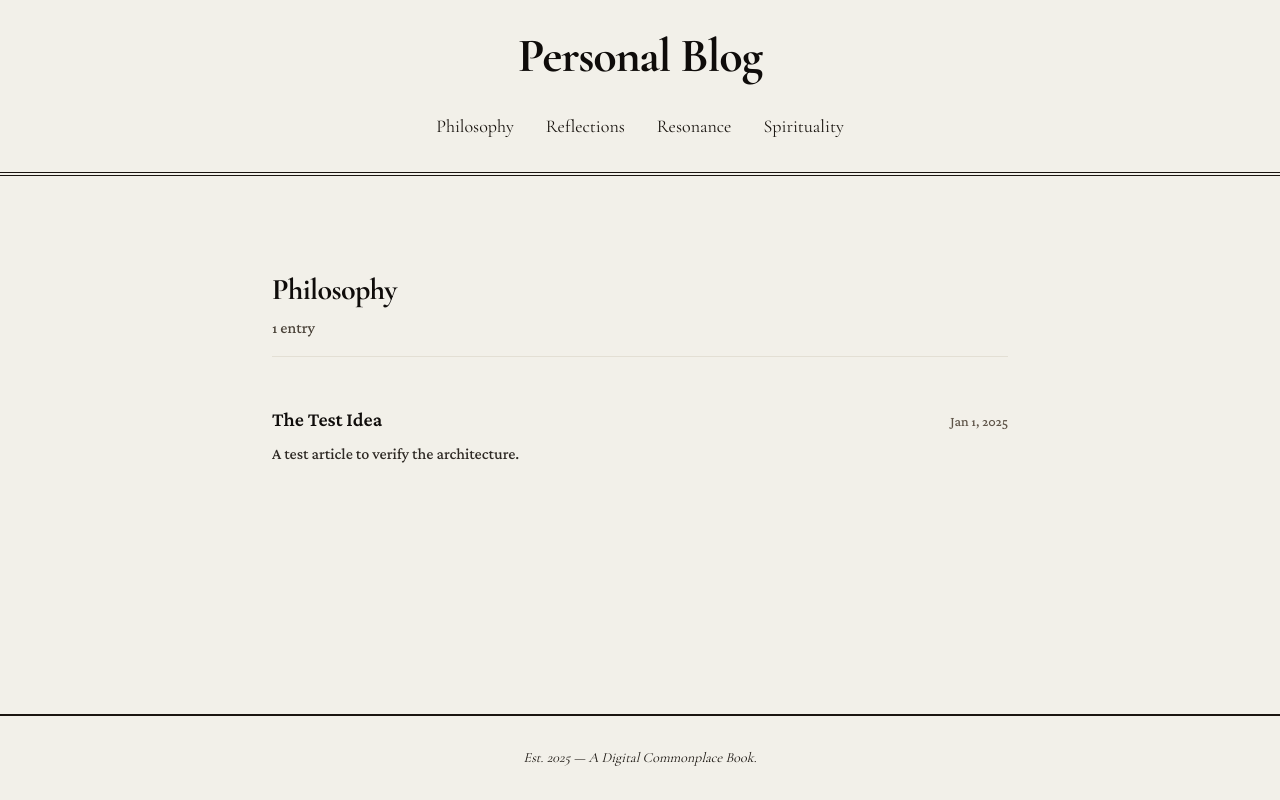
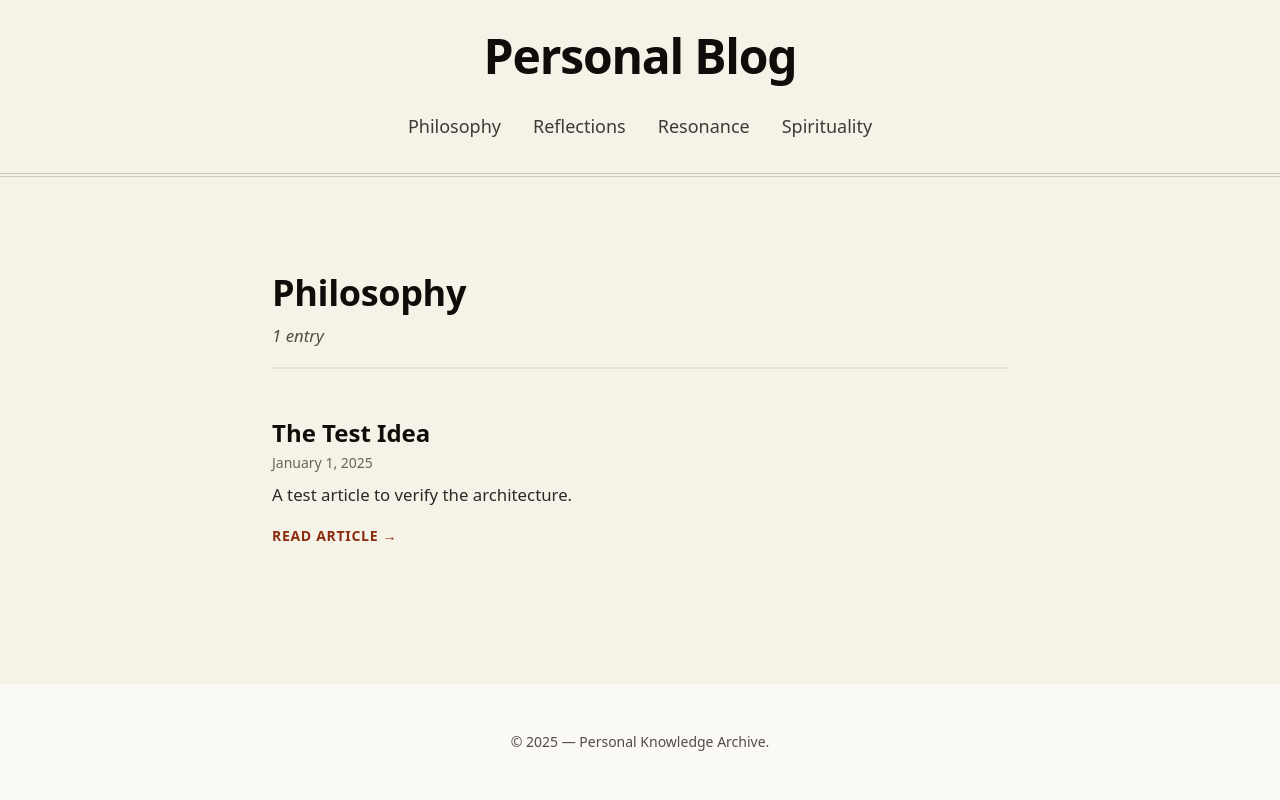
Before and after one commit to ZenAesthete/personal-blog, a Next.js app: page /philosophy in a window 1280 px wide. Built offline with nearby package versions, Linux system fonts and the light colour scheme.

Commit message:
Readability Improvements, font change-old theme

```diff
--- a/app/[category]/page.tsx
+++ b/app/[category]/page.tsx
@@ -9,23 +9,14 @@ interface CategoryPageProps {
   }>;
 }
 
-/**
- * 1. STATIC GENERATION
- */
 export function generateStaticParams() {
   return CATEGORIES.map((category) => ({
     category: category,
   }));
 }
 
-/**
- * 2. METADATA (FIXED)
- * 'params' is a Promise here too. We must await it.
- */
 export async function generateMetadata({ params }: CategoryPageProps) {
   const { category } = await params;
-
-  // Capitalize first letter for the title
   const title = category.charAt(0).toUpperCase() + category.slice(1);
   return {
     title: `${title} | Personal Blog`,
@@ -35,7 +26,6 @@ export async function generateMetadata({ params }: CategoryPageProps) {
 export default async function CategoryPage({ params }: CategoryPageProps) {
   const { category } = await params;
 
-  // 3. VALIDATION
   if (!CATEGORIES.includes(category as any)) {
     notFound();
   }
@@ -44,37 +34,50 @@ export default async function CategoryPage({ params }: CategoryPageProps) {
 
   return (
     <main className="container mx-auto px-4 py-12 max-w-3xl">
-      <header className="mb-12 border-b pb-4 border-gray-200 dark:border-gray-800">
-        <h1 className="text-3xl font-bold capitalize tracking-tight">
+      <header className="mb-12 border-b-2 border-gray-200 pb-4">
+        <h1 className="text-4xl font-serif font-bold capitalize text-gray-900">
           {category}
         </h1>
-        <p className="text-gray-500 mt-2">
+        <p className="text-gray-500 mt-2 font-serif italic">
           {articles.length} {articles.length === 1 ? 'entry' : 'entries'}
         </p>
       </header>
 
-      <div className="space-y-10">
+      <div className="space-y-12">
         {articles.map((article) => (
-          <article key={article.slug} className="group relative">
-            <div className="flex flex-col sm:flex-row sm:items-baseline sm:justify-between">
-                <Link
+          <article key={article.slug} className="group relative block">
+            {/*
+               LINK CONTAINER
+               We wrap the whole block in the link for better UX,
+               but we keep the semantic structure.
+            */}
+            <div className="flex flex-col mb-2">
+               <Link
                   href={`/${category}/${article.slug}`}
-                  className="text-xl font-semibold text-gray-900 dark:text-gray-100 group-hover:text-blue-600 transition-colors"
+                  className="text-2xl font-serif font-bold text-gray-900 group-hover:text-accent transition-colors"
                 >
-                  <span className="absolute inset-0" />
                   {article.title}
                 </Link>
 
-                <time className="text-sm text-gray-400 shrink-0 sm:ml-4">
-                  {format(new Date(article.date), "MMM d, yyyy")}
+                <time className="text-sm text-gray-400 mt-1 font-sans">
+                  {format(new Date(article.date), "MMMM d, yyyy")}
                 </time>
             </div>
 
             {article.description && (
-              <p className="mt-2 text-gray-600 dark:text-gray-400 leading-relaxed">
+              <p className="text-gray-700 leading-relaxed font-sans">
                 {article.description}
               </p>
             )}
+
+            <div className="mt-3">
+               <Link
+                  href={`/${category}/${article.slug}`}
+                  className="text-sm font-bold text-accent uppercase tracking-wider hover:underline"
+                >
+                  Read Article →
+                </Link>
+            </div>
           </article>
         ))}
 
--- a/app/components/Nav.tsx
+++ b/app/components/Nav.tsx
@@ -3,25 +3,24 @@ import { CATEGORIES } from "@/lib/content";
 
 export default function Nav() {
   return (
-    // Double border creates a "classical" separator look
-    <nav className="border-b-4 border-double border-sepia/20 py-8 mb-12">
+    <nav className="border-b-4 border-double border-gray-300 py-8 mb-12">
       <div className="container mx-auto px-4 flex flex-col items-center justify-center gap-6">
 
-        {/* Logo - Large, Centered, Fancy Serif */}
+        {/* Logo */}
         <Link
           href="/"
-          className="text-4xl md:text-5xl font-bold font-serif tracking-tight text-gray-900 hover:text-rust transition-colors decoration-clone"
+          className="text-5xl font-bold font-serif tracking-tight text-gray-900 hover:text-accent transition-colors"
         >
           Personal Blog
         </Link>
 
-        {/* Categories - Elegant serif links with italic hover */}
+        {/* Categories */}
         <ul className="flex flex-wrap justify-center gap-x-8 gap-y-2 mt-2">
           {CATEGORIES.map((category) => (
             <li key={category}>
               <Link
                 href={`/${category}`}
-                className="text-lg text-sepia hover:text-rust hover:italic transition-all duration-300 capitalize font-serif"
+                className="text-lg font-serif font-medium text-gray-600 hover:text-accent hover:italic transition-all duration-300 capitalize"
               >
                 {category}
               </Link>
--- a/app/globals.css
+++ b/app/globals.css
@@ -3,7 +3,7 @@
 
 /*
    ==========================================================================
-   THEME CONFIGURATION (High Contrast Parchment)
+   THEME CONFIGURATION: "Readable Antiquity"
    ==========================================================================
 */
 @theme {
@@ -12,51 +12,47 @@
   --font-serif: var(--font-cormorant);
 
   /*
-     CORE PALETTE
-     Paper: Warm Beige
-     Ink: Almost Black (Not pure black, softer on eyes)
-     Rust: Accent color
+     PALETTE OVERHAUL
+
+     Paper: #F5F2E8 (A slightly creamier, solid beige)
+     Ink:   #1C1917 (Warm Black - High Contrast)
+     Accent: #8B2C0E (Deep Vermilion/Rust - Classic Manuscript Red)
   */
-  --color-paper: #F2F0E9;
-  --color-ink: #1A1510;
-  --color-rust: #A63C1E;
+
+  --color-paper: #F5F2E8;
+  --color-ink: #1C1917;
+  --color-accent: #8B2C0E;
 
   /*
-     THE "NO GHOST TEXT" REMAP
-     We are completely removing light grays from the text scale.
-     Even the lightest text color (gray-400) will now be a solid dark brown.
+     COLOR MAPPING
+     We are forcing high contrast.
+     Gray scale is now just shades of Warm Black.
   */
 
-  /* Backgrounds & subtle areas */
-  --color-gray-50:  #FAF9F7;
-  --color-gray-100: #F2F0E9; /* Matches Paper */
-  --color-gray-200: #E3DFD4; /* Darker Paper for cards/hovers */
+  /* Backgrounds */
+  --color-gray-50:  #FAF9F6;
+  --color-gray-100: #F5F2E8; /* Main Paper */
+  --color-gray-200: #E6E2D3; /* Darker Paper (Cards/Borders) */
 
-  /* Borders - Visible but subtle */
-  --color-gray-300: #B0A898;
+  /* Borders - Visible & Solid */
+  --color-gray-300: #Cdc8B8;
 
-  /*
-     TEXT COLORS START HERE
-     These are significantly darker than standard Tailwind grays.
-  */
+  /* META TEXT (Dates, captions) */
+  /* Previously this was too light. Now it is a solid dark grey-brown. */
+  --color-gray-400: #6B6257;
 
-  /* Dates / Metadata (Was #756C60 -> Now #5E5448) */
-  --color-gray-400: #5E5448;
+  /* SECONDARY TEXT */
+  --color-gray-500: #524C44;
+  --color-gray-600: #3F3A34;
 
-  /* Secondary Text / Captions (Was #5E5549 -> Now #4A4238) */
-  --color-gray-500: #4A4238;
-
-  /* Main Body Descriptions (Was #453E35 -> Now #2E2924 - Almost Black) */
-  --color-gray-600: #2E2924;
-
-  /* Near Blacks */
-  --color-gray-700: #24201C;
-  --color-gray-800: #1A1510;
-  --color-gray-900: #0F0C0A; /* Deepest Ink */
+  /* PRIMARY TEXT (Body) */
+  --color-gray-700: #2E2924;
+  --color-gray-800: #1C1917; /* Main Ink */
+  --color-gray-900: #0F0C0A; /* Headers */
   --color-gray-950: #000000;
 
-  /* Map Blue to Rust for hover states */
-  --color-blue-600: var(--color-rust);
+  /* Map Blue (default link color) to Accent */
+  --color-blue-600: var(--color-accent);
 }
 
 /*
@@ -73,69 +69,87 @@ body {
   background-color: var(--color-paper);
   color: var(--color-ink);
   font-family: var(--font-crimson), serif;
-  font-feature-settings: "onum", "pnum";
 
   /*
-     VITAL FIX:
-     Crimson Pro is a thin font. This slightly thickens it
-     without making it bold, improving readability on light backgrounds.
+     CRITICAL READABILITY FIXES
+     1. Increase base weight
+     2. Increase base size slightly
   */
-  -webkit-font-smoothing: auto;
-  -moz-osx-font-smoothing: auto;
-  font-weight: 500; /* Bump base weight from 400 to 500 */
+  font-weight: 500;
+  font-size: 1.05rem; /* Slight boost from default 1rem */
+  line-height: 1.75;
+
+  -webkit-font-smoothing: antialiased;
+  -moz-osx-font-smoothing: grayscale;
 }
 
+/* Headings: Deep Black, Heavy Weight */
 h1, h2, h3, h4, h5, h6 {
   font-family: var(--font-cormorant), serif;
   font-weight: 700;
-  letter-spacing: -0.02em;
   color: var(--color-gray-900);
+  letter-spacing: -0.01em;
 }
 
 /*
    ==========================================================================
-   UI Refinements
+   Element Styling
    ==========================================================================
 */
 
+/* Selection: High Contrast */
 ::selection {
-  background-color: var(--color-rust);
-  color: white;
+  background-color: var(--color-accent);
+  color: #fff;
 }
 
-/* Typography Plugin Overrides */
+/* Links (Global) */
+a {
+  transition: color 0.2s ease;
+}
+
+/*
+   ==========================================================================
+   Typography Plugin Overrides (MDX Content)
+   ==========================================================================
+*/
 .prose {
-  /* Ensure article text is high contrast */
+  /* Body Text: Solid Warm Black */
   --tw-prose-body: var(--color-gray-800);
+
+  /* Headings: Pure Black */
   --tw-prose-headings: var(--color-gray-900);
-  --tw-prose-links: var(--color-rust);
-  --tw-prose-bold: var(--color-gray-900);
+
+  /* Links: Accent Color + Underline */
+  --tw-prose-links: var(--color-accent);
+
+  /* Bold: Black */
+  --tw-prose-bold: var(--color-gray-950);
+
+  /* Quotes: Dark Grey with Accent Border */
   --tw-prose-quotes: var(--color-gray-600);
-  --tw-prose-quote-borders: var(--color-rust);
+  --tw-prose-quote-borders: var(--color-accent);
+
+  /* Captions */
   --tw-prose-captions: var(--color-gray-500);
 
-  font-size: 1.125rem;
+  /* Size & Spacing adjustments for readability */
+  font-size: 1.125rem; /* 18px */
   line-height: 1.8;
+  max-width: 65ch; /* Optimal reading width */
 }
 
-/* Code Block Styling */
-pre {
-  background-color: #1e1e1e !important; /* Dark background for code */
-  border-radius: 0.5rem;
-  border: 1px solid var(--color-gray-300);
-  padding: 1rem;
-  overflow-x: auto;
+/* Fix for Inline Code (make it pop) */
+.prose :where(code):not(:where(pre *)) {
+  background-color: #E6E2D3; /* Darker paper background */
+  color: var(--color-accent);
+  font-weight: 600;
+  padding: 0.1rem 0.3rem;
+  border-radius: 0.25rem;
 }
 
-code {
-  font-family: monospace; /* Ensure code font is distinct */
+/* Fix for Code Blocks */
+pre {
+  background-color: #2E2924 !important; /* Dark Brown/Black background */
+  border: 1px solid var(--color-gray-400);
 }
-
-/* Inline code styling (like `const x`) */
-:not(pre) > code {
-  background-color: var(--color-gray-200);
-  color: var(--color-rust);
-  padding: 0.2rem 0.4rem;
-  border-radius: 0.25rem;
-  font-size: 0.85em;
-}
--- a/app/layout.tsx
+++ b/app/layout.tsx
@@ -1,19 +1,13 @@
 import type { Metadata } from "next";
-import { Crimson_Pro, Cormorant_Garamond } from "next/font/google";
+import { Poppins } from "next/font/google";
 import Nav from "./components/Nav";
 import "./globals.css";
 
-// 1. Load "Old World" Fonts
-const crimson = Crimson_Pro({
+// Load Poppins (Geometric Sans)
+const poppins = Poppins({
   subsets: ["latin"],
-  variable: "--font-crimson",
-  display: "swap",
-});
-
-const cormorant = Cormorant_Garamond({
-  subsets: ["latin"],
-  variable: "--font-cormorant",
-  weight: ["400", "600", "700"],
+  weight: ["400", "500", "600", "700"], // Regular, Medium, SemiBold, Bold
+  variable: "--font-poppins",
   display: "swap",
 });
 
@@ -31,19 +25,17 @@ export default function RootLayout({
   children: React.ReactNode;
 }) {
   return (
-    <html lang="en" className={`${crimson.variable} ${cormorant.variable}`}>
-      <body
-        className="min-h-screen flex flex-col antialiased bg-paper text-ink"
-      >
+    <html lang="en" className={poppins.variable}>
+      <body className="min-h-screen flex flex-col antialiased bg-white text-gray-900">
         <Nav />
 
         <div className="flex-grow">
           {children}
         </div>
 
-        <footer className="border-t-2 border-double border-sepia/20 py-8 mt-12">
-          <div className="container mx-auto px-4 text-center text-sm text-sepia/60 font-serif italic">
-            <p>Est. {new Date().getFullYear()} — A Digital Commonplace Book.</p>
+        <footer className="border-t border-gray-100 py-12 mt-20 bg-gray-50">
+          <div className="container mx-auto px-4 text-center text-sm text-gray-500 font-medium">
+            <p>© {new Date().getFullYear()} — Personal Knowledge Archive.</p>
           </div>
         </footer>
       </body>
```
